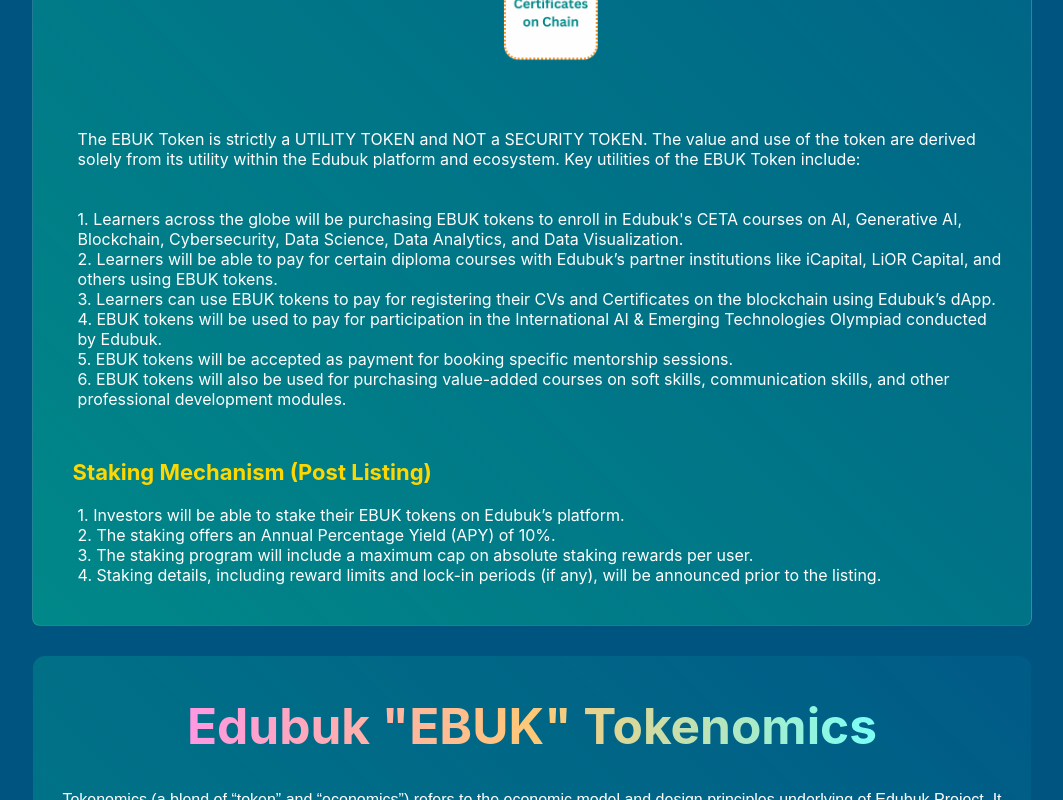
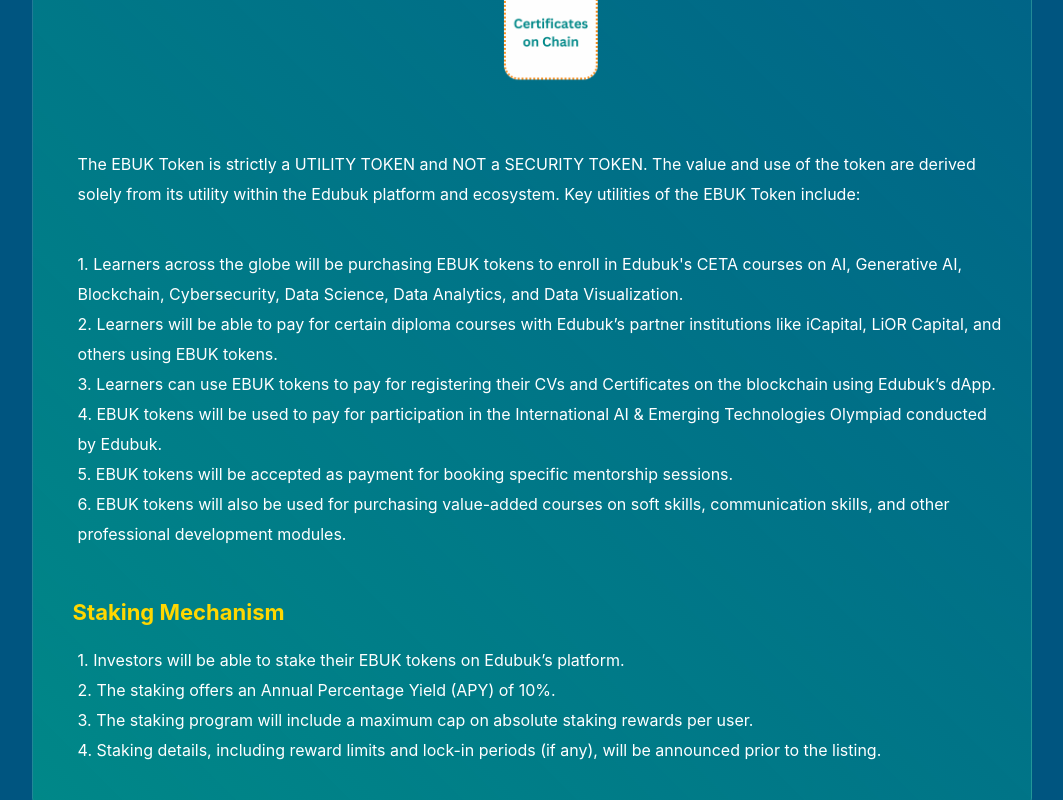
Before and after one commit to edubuk/ebuk-token, a React (Create React App) app: page / in a window 1280 px wide. Shown: the part 3080-3880 px from the top of the page, without its empty margins (108-1171 px from the left). Built offline with nearby package versions, Linux system fonts and the light colour scheme; no server answers.

Commit message:
utility of ebuk token added

```diff
--- a/src/components/Pages/Home.js
+++ b/src/components/Pages/Home.js
@@ -111,7 +111,7 @@
         4. EBUK tokens will be used to pay for participation in the International AI & Emerging Technologies Olympiad conducted by Edubuk.<br></br>
         5. EBUK tokens will be accepted as payment for booking specific mentorship sessions.<br></br>
         6. EBUK tokens will also be used for purchasing value-added courses on soft skills, communication skills, and other professional development modules.</p>
-        <h2>Staking Mechanism (Post Listing)</h2>
+        <h2>Staking Mechanism</h2>
           <p>
 
 1. Investors will be able to stake their EBUK tokens on Edubuk’s platform.<br></br>
--- a/src/components/Pages/home.css
+++ b/src/components/Pages/home.css
@@ -229,6 +229,9 @@
 }
 .info-step-box>h2{
     text-align:start
+}
+.info-step-box>p{
+    line-height: 30px;
 }
 
 .col-1
```
